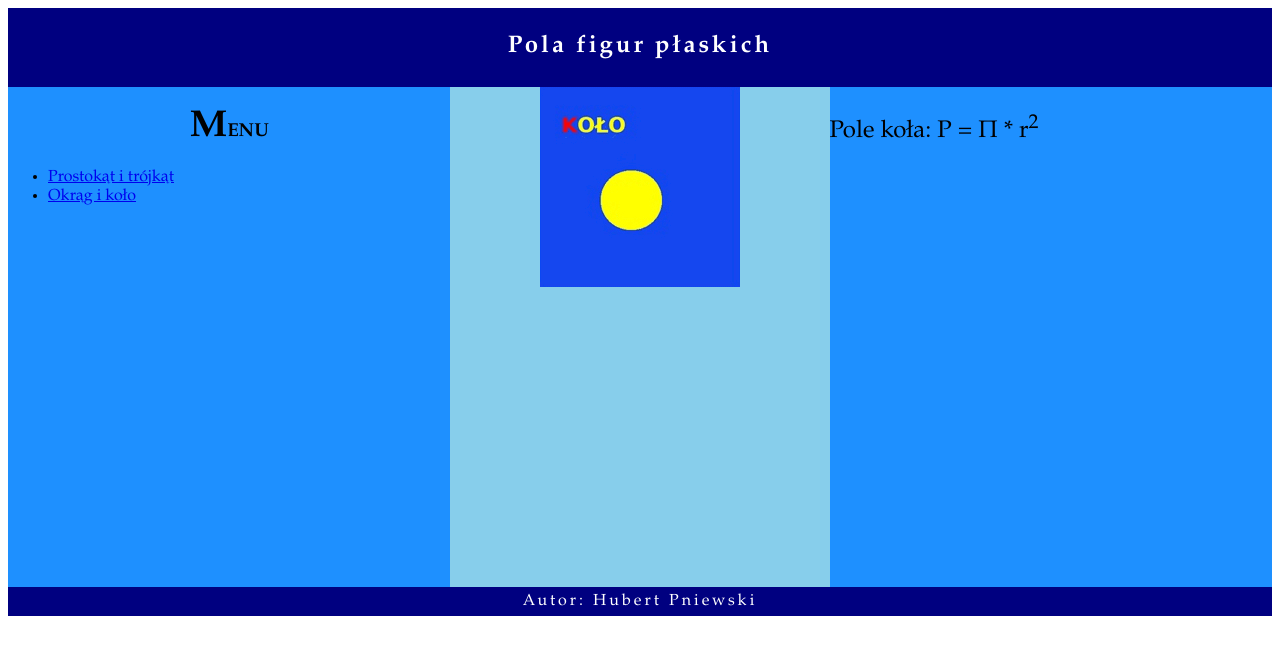
After one commit to hubert190/1C_Witryny_2024, a PHP site: page /kolo.html in a window 1280 px wide. The commit adds this page. Shown: the top 655 px of the page. Run offline with PHP 8.4, Linux system fonts and the light colour scheme.

Commit message:
Add files via upload

```diff
--- /dev/null
+++ b/Hubert Pniewski/kolo.html
@@ -0,0 +1,35 @@
+<!DOCTYPE html>
+<html lang="pl">
+<head>
+    <meta charset="UTF-8">
+    <meta name="viewport" content="width=device-width, initial-scale=1.0">
+    <title>Pola figur</title>
+    <link rel="stylesheet" href="styl.css">
+</head>
+<body>
+    <header>
+        <h2>Pola figur płaskich</h2>
+    </header>
+
+    <main>
+        <nav>
+            <h3>MENU</h3>
+
+            <ul>
+                <li><a href="index.html">Prostokąt i trójkąt</a></li>
+                <li><a href="kolo.html">Okrąg i koło</a></li>
+            </ul>
+        </nav>
+
+        <div>
+            <img src="kolo.gif" alt="koło">
+        </div>
+
+        <aside>
+            <p>Pole koła: P = Π * r<sup>2</sup></p>
+        </aside>
+    </main>
+
+    <footer>Autor: Hubert Pniewski</footer>
+</body>
+</html>
--- /dev/null
+++ b/Hubert Pniewski/przegladarka.txt
@@ -0,0 +1 @@
+Google Chrome
--- a/Hubert Pniewski/styl.css
+++ b/Hubert Pniewski/styl.css
@@ -1,56 +1,53 @@
 * {
-    font-family: 'Gill Sans MT', 'calibri';
+    font-family: Garamond, serif;
 }
 
-body {
-    width: 90%;
-    margin: 0 auto;
-}
-
-#naglowkowy1 {
-    width: 40%;
-    float: left;
-}
-
-#naglowkowy2 {
-    width: 60%;
-    text-align: right;
-    float: left;
+header, footer {
+    background-color: Navy;
+    color: white;
+    text-align: center;
+    padding: 5px;
+    letter-spacing: 3px;
 }
 
 main {
-    clear: both;
+    display: flex;
 }
 
-#aktorzy {
-    margin: 0 auto;
+nav, div, aside {
+    height: 500px;
 }
 
-#wynik div {
-    width: 15em;
-    text-align: center;
-    display: inline-block;
+nav, aside {
+    background-color: dodgerblue;
+    width: 35%;
 }
 
-#aktorzy div {
-    width: 25em;
+div {
+    background-color: skyblue;
+    width: 30%;
     text-align: center;
 }
 
-img {
-    width: 90%;
-    border-radius: 50%;
+button, input {
+    margin: 10px;
 }
 
-#aktorzy p {
-    font-size: 125%;
+h3 {
+    text-align: center;
 }
 
-a {
-    color: black;
-    text-decoration: none;
+h3::first-letter {
+    font-size: 200%;
 }
 
-a:hover {
-    color: #E30613;
+p   {
+ font-size: 150%;
 }
+
+.wybierz {
+    box-shadow: 5px 5px 10px dimgray;
+    border-radius: 10px;
+    margin: 5px;
+    cursor: pointer;
+}
```
Also changed, not shown: Hubert Pniewski/index.html (+38 -24 lines), Hubert Pniewski/skrypt.js (added, +23 -0 lines), Hubert Pniewski/1d.bmp (added), Hubert Pniewski/1m.bmp (added), Hubert Pniewski/2d.bmp (added), Hubert Pniewski/2m.bmp (added), Hubert Pniewski/kolo.gif (added), Hubert Pniewski/parametry.jpg (added).
